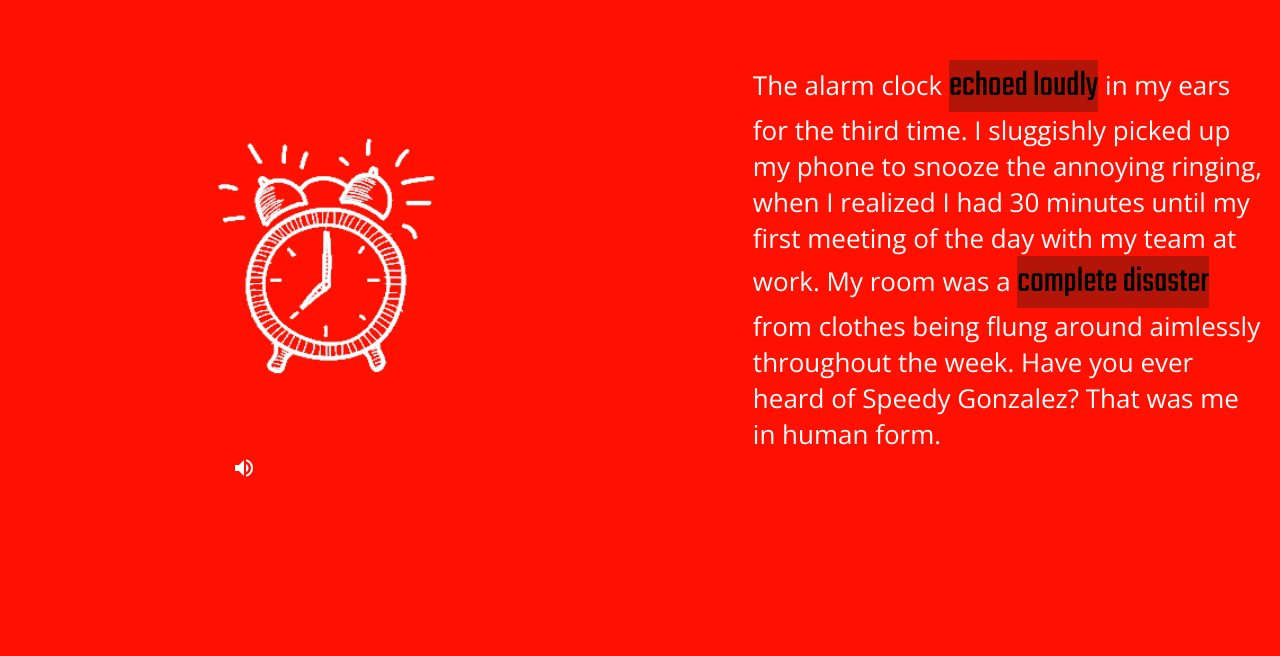
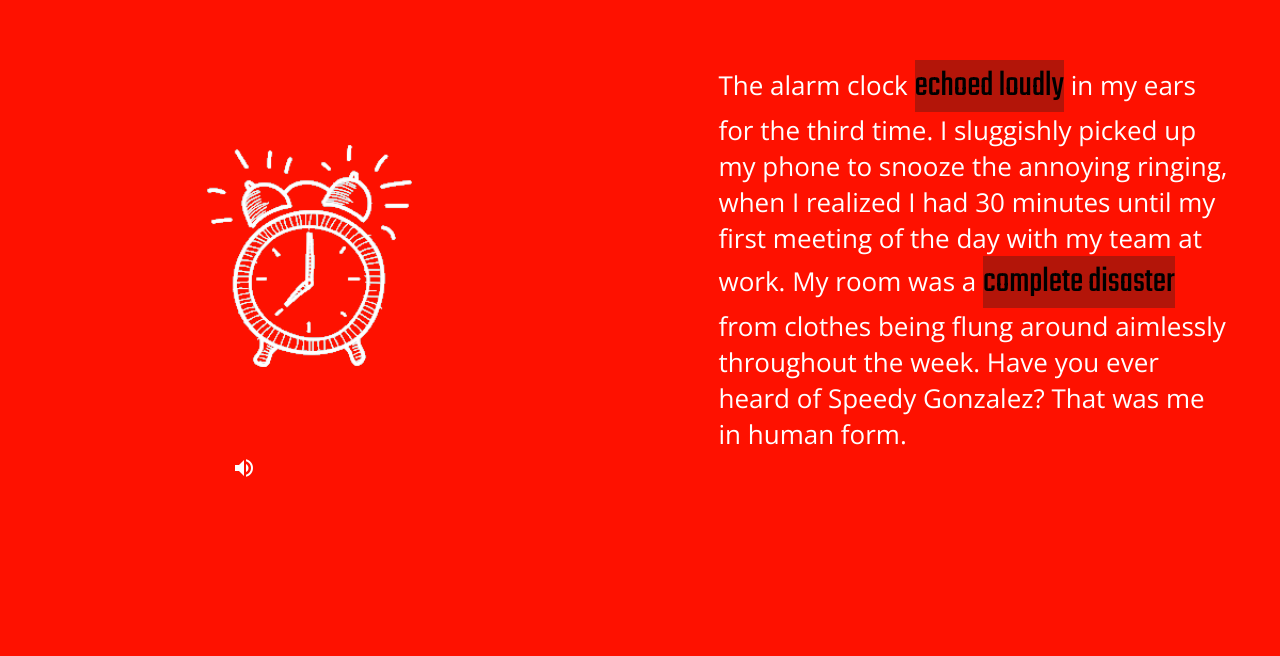
Before and after one commit to ryane1/GC-Final-Project, an Angular app: page /anger in a window 1280 px wide. Shown: the part 144-800 px from the top of the page. Built offline with nearby package versions, Linux system fonts and the light colour scheme.

Commit message:
updated gif

```diff
--- a/src/app/story/anger-disgust/anger-disgust.component.css
+++ b/src/app/story/anger-disgust/anger-disgust.component.css
@@ -192,6 +192,6 @@ p {
     height: 40%;
   }
   .one {
-    height: 38%;
+    height: 36%;
   }
 }
--- a/src/app/story/joy-surprise/joy-surprise.component.html
+++ b/src/app/story/joy-surprise/joy-surprise.component.html
@@ -147,7 +147,7 @@
   </section>
 
   <section class="part10" #part_10>
-    <img src="../../../assets/animations/anger/thoughtbubble.gif" alt="dream bubble" class="img-animation ten" />
+    <img src="../../../assets/animations/joy/thoughtbubble.gif" alt="dream bubble" class="img-animation ten" />
     <section class="content">
       <i (click)="scroll(part_9)" class="fas fa-angle-left fa-2x"></i>
       <p data-aos="fade-left" data-aos-duration="3000" data-aos-delay="200">
```
Also changed, not shown: src/assets/animations/joy/thoughtbubble.gif (added).
